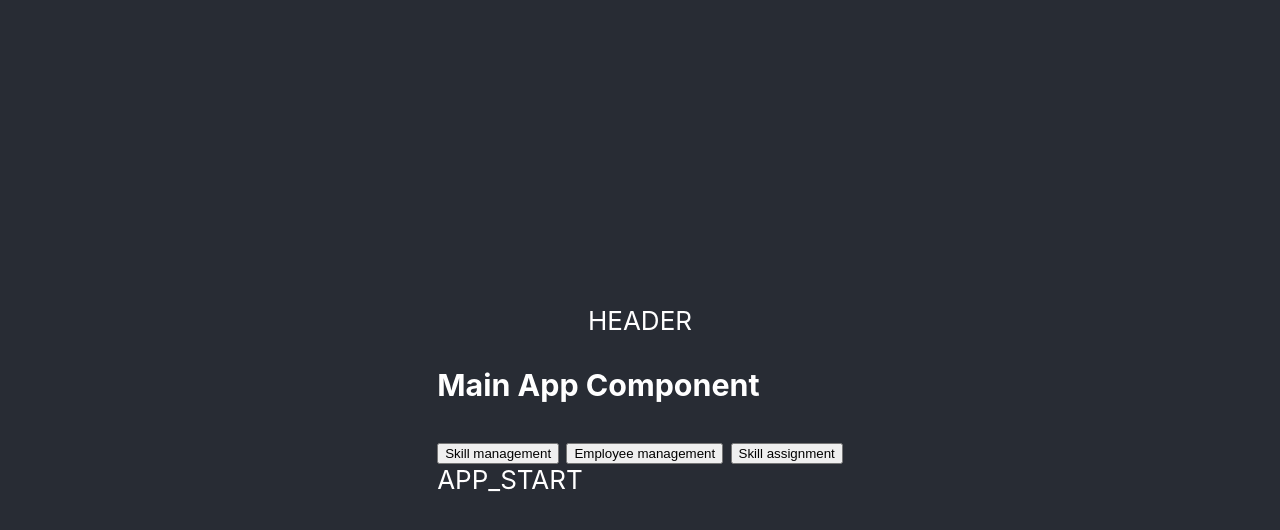
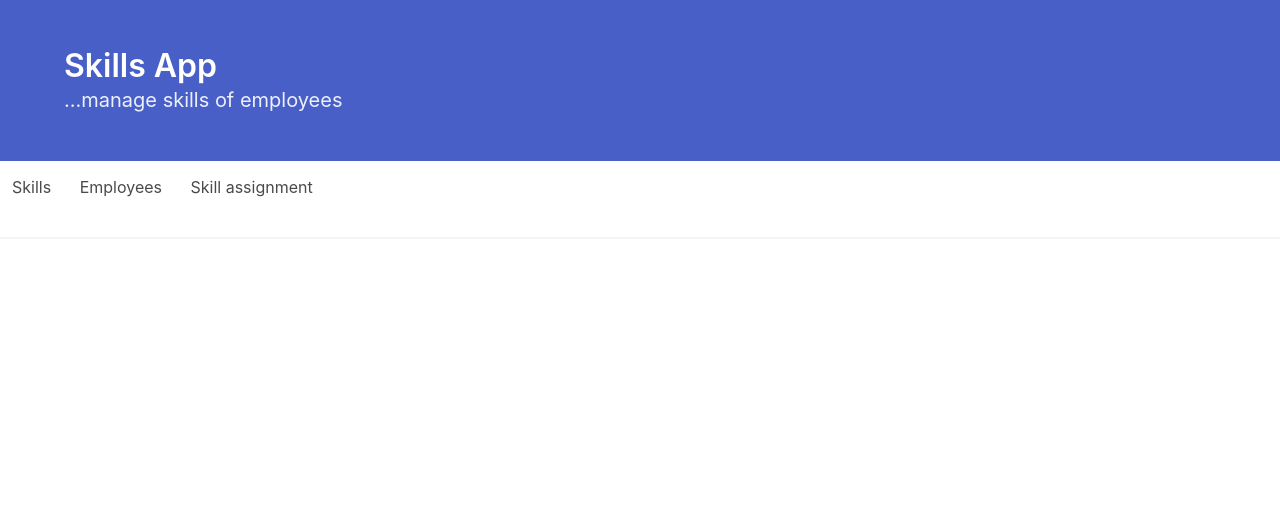
Before and after one commit to marco-dierenfeldt/skill-mgmt-tool, a React (Create React App) app: page / in a window 1280 px wide. Shown: the top 530 px of the page. Built offline with nearby package versions, Linux system fonts and the light colour scheme.

Commit message:
add bulma and fontawesome

```diff
--- a/package.json
+++ b/package.json
@@ -3,9 +3,11 @@
   "version": "0.1.0",
   "private": true,
   "dependencies": {
+    "@fortawesome/fontawesome-free": "^5.15.4",
     "@testing-library/jest-dom": "^5.14.1",
     "@testing-library/react": "^11.2.7",
     "@testing-library/user-event": "^12.8.3",
+    "bulma": "^0.9.3",
     "react": "^17.0.2",
     "react-dom": "^17.0.2",
     "react-scripts": "4.0.3",
--- a/public/index.html
+++ b/public/index.html
@@ -24,7 +24,7 @@
       work correctly both with client-side routing and a non-root public URL.
       Learn how to configure a non-root public URL by running `npm run build`.
     -->
-    <title>React App</title>
+    <title>Skills App</title>
   </head>
   <body>
     <noscript>You need to enable JavaScript to run this app.</noscript>
--- a/src/App.js
+++ b/src/App.js
@@ -1,15 +1,12 @@
-import './App.css';
+import '../node_modules/bulma/css/bulma.min.css'
+import '../node_modules/@fortawesome/fontawesome-free/css/all.css'
 import MainComponent from './components/app/main.component';
 
 function App() {
   return (
-    <div className="App">
-      <header className="App-header">
-        HEADER
-      </header>
-      <div className="App-content">
-        <MainComponent/>
-      </div>
+
+    <div>
+      <MainComponent/>
     </div>
   );
 }
--- a/src/components/app/main.component.jsx
+++ b/src/components/app/main.component.jsx
@@ -33,11 +33,11 @@ class MainComponent extends Component {
     }
 
     gotoSkillAssignment = () => {
-        this.setState( {displayState: AppStateEnum.SKILL_ASSIGNMENT});
+        this.setState({ displayState: AppStateEnum.SKILL_ASSIGNMENT });
     }
 
     gotoSkillAssignmentList = () => {
-        this.setState( {displayState: AppStateEnum.SKILL_ASSIGNMENT_LIST});
+        this.setState({ displayState: AppStateEnum.SKILL_ASSIGNMENT_LIST });
     }
 
     gotoEmployeeManagement = () => {
@@ -64,23 +64,44 @@ class MainComponent extends Component {
         } else if (this.state.displayState === AppStateEnum.SKILL_NEW) {
             content = <SkillEditComponent gotoSkillList={this.gotoSkillManagement} />
         } else if (this.state.displayState === AppStateEnum.SKILL_ASSIGNMENT) {
-            content = <SkillAssignmentComponent gotoSkillAssignmentList={this.gotoSkillAssignmentList}/>
+            content = <SkillAssignmentComponent gotoSkillAssignmentList={this.gotoSkillAssignmentList} />
         } else if (this.state.displayState === AppStateEnum.SKILL_ASSIGNMENT_LIST) {
-            content = <SkillAssignmentListViewComponent/>
+            content = <SkillAssignmentListViewComponent />
         } else if (this.state.displayState === AppStateEnum.EMPLOYEE_EDIT) {
             content = <EmployeeEditComponent gotoEmployeeList={this.gotoEmployeeManagement} id={this.state.id} />
         } else if (this.state.displayState === AppStateEnum.EMPLOYEE_NEW) {
             content = <EmployeeEditComponent gotoEmployeeList={this.gotoEmployeeManagement} />
         } else {
-            content = <div>APP_START</div>
+            content = <div></div>
         }
         return (
             <div>
-                <h3>Main App Component</h3>
-                <button onClick={this.gotoSkillManagement}>Skill management</button>&nbsp;
-                <button onClick={this.gotoEmployeeManagement}>Employee management</button>&nbsp;
-                <button onClick={this.gotoSkillAssignment}>Skill assignment</button>
-                {content}
+                <section className="hero is-link">
+                    <div className="hero-body">
+                        <div class="container">
+                            <h1 className="title">
+                                Skills App
+                            </h1>
+                            <h2 className="subtitle">
+                                ...manage skills of employees
+                            </h2>
+                        </div>
+                    </div>
+                </section>
+                <nav className="navbar" role="navigation" aria-label="main navigation">
+
+                    <div className="navbar-menu is-active">
+                        <div className="navbar-start">
+                            <a className="navbar-item" onClick={this.gotoSkillManagement}>Skills</a>&nbsp;
+                            <a className="navbar-item" onClick={this.gotoEmployeeManagement}>Employees</a>&nbsp;
+                            <a className="navbar-item" onClick={this.gotoSkillAssignment}>Skill assignment</a>
+                        </div>
+                    </div>
+                </nav>
+                <hr />
+                <div className="container is-fluid">
+                    {content}
+                </div>
             </div>
         );
     }
--- a/src/components/skill/skill-list-view.component.jsx
+++ b/src/components/skill/skill-list-view.component.jsx
@@ -4,13 +4,13 @@ import SkillService from "../../service/skill.service";
 class SkillListViewComponent extends Component {
     constructor(props) {
         super(props);
-        this.state={skillList:[],skillGroupList:[]};
+        this.state = { skillList: [], skillGroupList: [] };
     }
 
     componentDidMount = () => {
         let tmpSkillGroupList = SkillService.getSkillGroupList();
 
-        this.setState({skillGroupList:tmpSkillGroupList});
+        this.setState({ skillGroupList: tmpSkillGroupList });
         this.updateSkillList();
     }
 
@@ -23,15 +23,14 @@ class SkillListViewComponent extends Component {
         this.updateSkillList();
     }
 
-    updateSkillList = () =>{
+    updateSkillList = () => {
         let tmpSkillList = SkillService.getSkillList();
-        this.setState({skillList: tmpSkillList});
+        this.setState({ skillList: tmpSkillList });
     }
 
     render = () => {
         return (
             <div>
-                <h3>Skill List View</h3>
                 <table>
                     <thead>
                         <tr>
@@ -41,15 +40,27 @@ class SkillListViewComponent extends Component {
                         </tr>
                     </thead>
                     <tbody>
-                    {this.state.skillList.map((skill) => {
-                        return <tr key={skill.id+342}>
-                            <td>{skill.name}</td>
-                            <td>{this.getGroupName(skill.skillGroupId)}</td>
-                            <td>{skill.description}</td>
-                            <td><button onClick={() => this.deleteSkill(skill.id)}>delete</button></td>
-                            <td><button onClick={() => this.props.editSkill(skill.id)}>edit</button></td>
+                        {this.state.skillList.map((skill) => {
+                            return <tr key={skill.id + 342}>
+                                <td>{skill.name}</td>
+                                <td>{this.getGroupName(skill.skillGroupId)}</td>
+                                <td>{skill.description}</td>
+                                <td>
+                                    <button className="button is-small" onClick={() => this.props.editSkill(skill.id)} alt="edit">
+                                        <span class="icon is-small">
+                                            <i class="fas fa-pencil-alt"></i>
+                                        </span>
+                                    </button>
+                                </td>
+                                <td>
+                                    <button className="button is-danger is-small" onClick={() => this.deleteSkill(skill.id)} alt="delete">
+                                        <span class="icon is-small">
+                                            <i class="fas fa-trash-alt"></i>
+                                        </span>
+                                    </button>
+                                </td>
                             </tr>
-                    })}
+                        })}
                     </tbody>
                 </table>
             </div>
--- a/src/components/skill/skill-overview.component.jsx
+++ b/src/components/skill/skill-overview.component.jsx
@@ -15,8 +15,8 @@ class SkillOverviewComponent extends Component {
 
     render = () => {
         return (
-            <div><h3>Skill Overview</h3>
-                <button onClick={this.state.gotoSkillEdit}>Add Skill </button>
+            <div><h3 className="title is-3">Skill Overview</h3>
+                <button className="button is-primary" onClick={this.state.gotoSkillEdit}>Add Skill</button>
                 <SkillListViewComponent editSkill={this.editSkill} />
             </div>
         );
```
Also changed, not shown: public/manifest.json, 1 other file (tests, documents, lock files or other folders).
